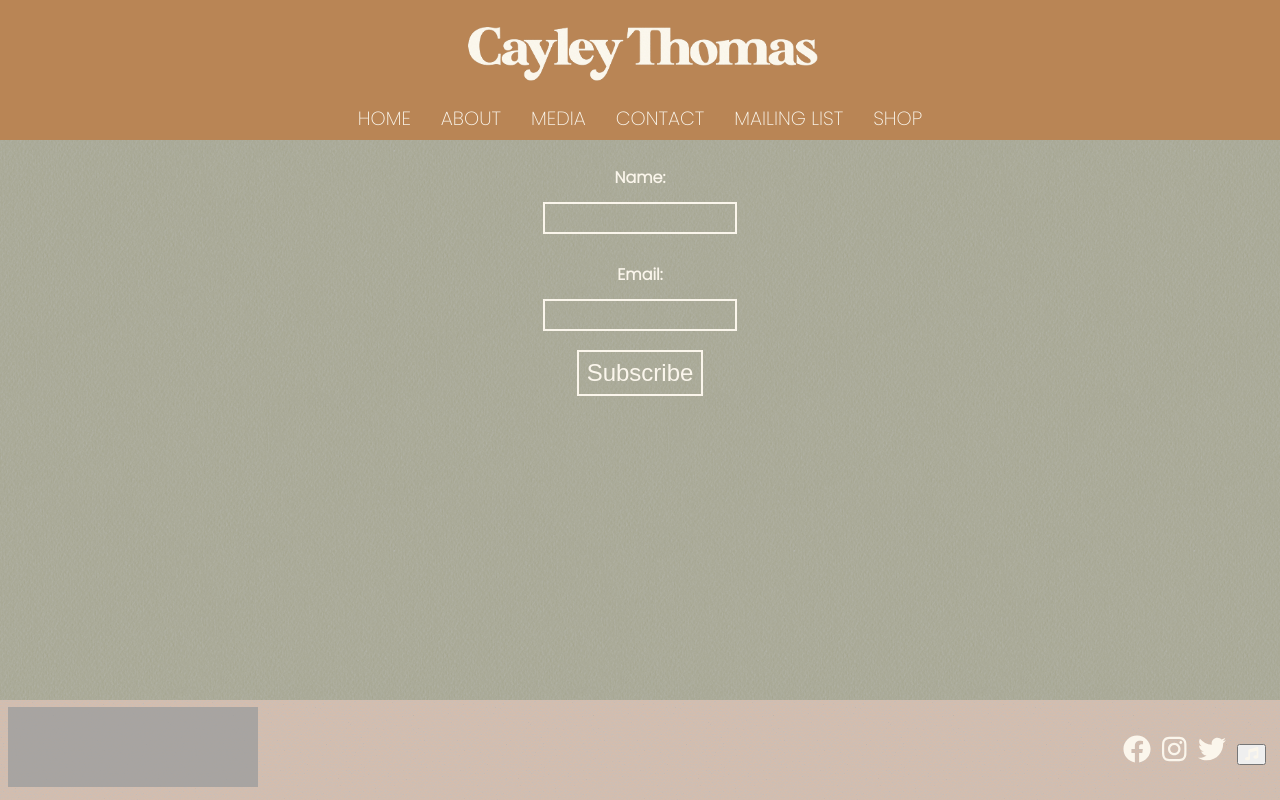
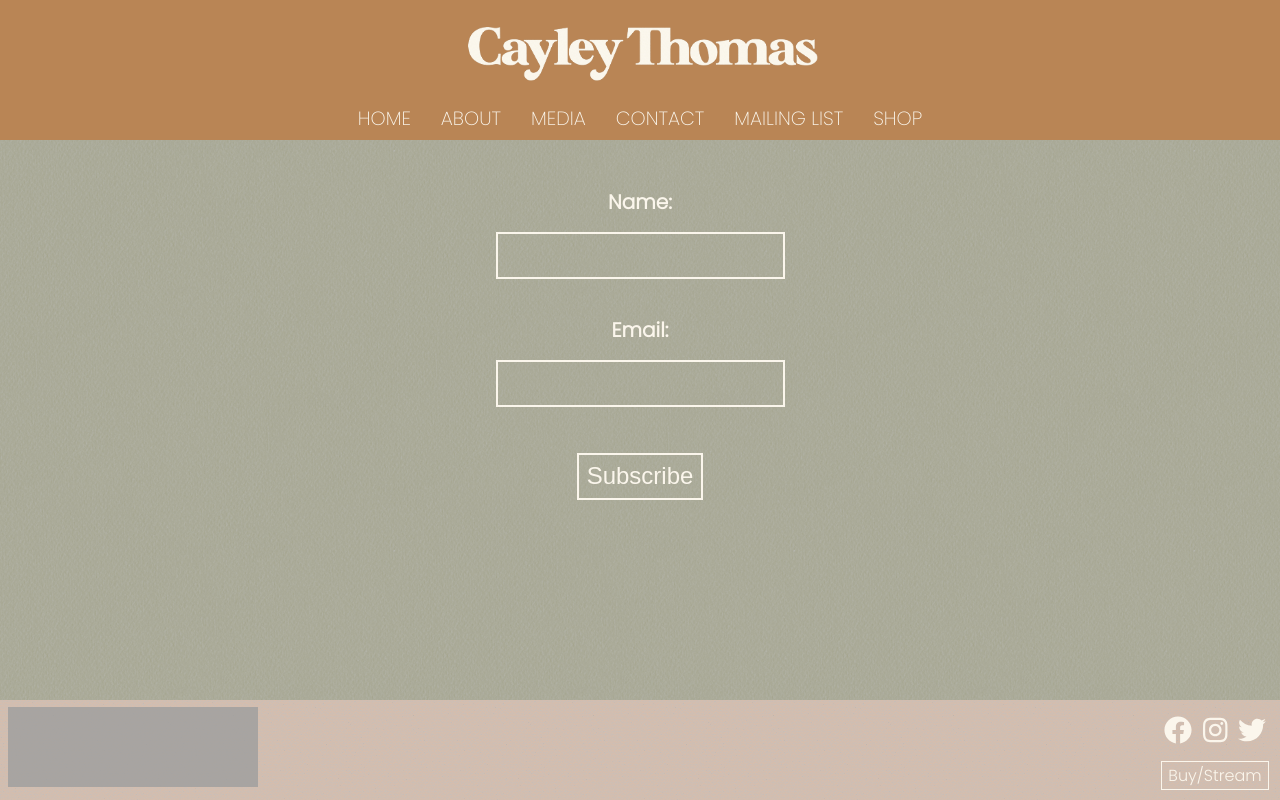
Before and after one commit to meghein/cayley-thomas, a React (Create React App) app: page / in a window 1280 px wide. Both pictures are taken after a click on the item "MAILING LIST". Shown: the top 800 px of the page. Built offline with nearby package versions, Linux system fonts and the light colour scheme; grey boxes are pictures that could not be loaded.

Commit message:
change buy/stream button and fix modal

```diff
--- a/src/components/Footer.js
+++ b/src/components/Footer.js
@@ -10,6 +10,12 @@ export default function Footer(props) {
 
   function openModal() {
     setShowModal(true)
+  }
+
+  window.onclick = function(event) {
+    if (event.target === document.getElementById("modal")) {
+      setShowModal(false);
+    }
   }
 
   return (
@@ -47,6 +53,7 @@ export default function Footer(props) {
         }
         />
       }
+      <div id="right-footer">
         <ul id="social">
           <li>
             <a
@@ -78,15 +85,17 @@ export default function Footer(props) {
               <FontAwesomeIcon icon={faTwitter}/>
             </a>
           </li>
-        <li>
+          {/* <li>
+          </li> */}
+        </ul>
         <button
           className="music"
           onClick={openModal}
         >
-            <FontAwesomeIcon icon={faMusic}/>
+          {/* <FontAwesomeIcon icon={faMusic}/> */}
+          Buy/Stream
         </button>
-        </li>
-      </ul>
+      </div>
       {showModal &&
       <div id="modal">
         <iframe
--- a/src/components/Footer.scss
+++ b/src/components/Footer.scss
@@ -16,10 +16,15 @@
       opacity: 0.8;
     }
   }
+  #right-footer {
+    display: flex;
+    flex-direction: column;
+    align-items: center;
     #social {
       margin: .5em;
       display: flex;
       list-style: none;
+      padding-inline-start: 0;
       li {
         padding: 0 .2em;
         color: #fbf6ec;
@@ -29,14 +34,22 @@
           text-decoration: none;
           color: inherit;
         }
+      }
+    }
     button {
       text-decoration: none;
       color: inherit;
-      }
+      background-color: inherit;
+      border: 1px solid #fbf6ec;
+      margin-bottom: .5em;
+      // border: none;
+      font-size: 1em;
+      font-family: 'Poppins', sans-serif;
+      color: #fbf6ec;
+      outline: none;
     }
   }
   form {
-
     input {
       font-family: 'Poppins', sans-serif;
       margin-left: 1rem;
@@ -45,7 +58,6 @@
       font-size: 1em;
       border-style: solid;
       opacity: 70%;
-      // background-color: inherit;
       border-color: #fbf6ec;
       :focus {
         outline: none;
@@ -60,19 +72,15 @@
       font-size: 1em;
       border-style: solid;
       background-color: inherit;
-      // border-color: #fbf6ec;
     }
     .msg-alert p {
       color: #575656 !important;
-      // margin-top: -20px;
-      // font-size: .em;
     }
   }
 }
 
 /* The Modal (background) */
 #modal {
-  // display: none; /* Hidden by default */
   position: fixed; /* Stay in place */
   z-index: 100; /* Sit on top */
   left: 0;
@@ -83,28 +91,11 @@
   background-color: rgb(0,0,0); /* Fallback color */
   background-color: rgba(0,0,0,0.4); /* Black w/ opacity */
 }
-
-/* Modal Content/Box */
 #linktree {
   background-color: #fefefe;
-  margin: 100px auto; /* 15% from the top and centered */
+  margin: 100px auto;
   padding: 10px;
   border: none;
   height: 70%;
-  width: 40%; /* Could be more or less, depending on screen size */
+  width: 40%;
 }
-
-/* The Close Button */
-.close {
-  color: #aaa;
-  float: right;
-  font-size: 28px;
-  font-weight: bold;
-}
-
-.close:hover,
-.close:focus {
-  color: black;
-  text-decoration: none;
-  cursor: pointer;
-}
--- a/src/components/MailingList.scss
+++ b/src/components/MailingList.scss
@@ -2,9 +2,9 @@
   display: flex;
   flex-direction: column;
   align-items: center;
-  height: 100vh;
-  padding-bottom: 10em;
-  padding-top: 9em;
+  // height: 100vh;
+  padding-bottom: 12em;
+  padding-top: 10em;
   :focus {
     outline: none;
   }
@@ -13,7 +13,7 @@
     text-align: center;
     // border-radius: 25px;
     border-style: solid;
-    // font-size: 1em;
+    font-size: 1.25em;
     color: #fbf6ec;
     margin: .5em;
     padding: .5em;
@@ -22,13 +22,13 @@
   }
   h4 {
     color: #fbf6ec;
-    // font-size: 1.5em;
+    font-size: 1.25em;
     margin-bottom: 5px;
   }
   .form-button {
     color: #fbf6ec;
     font-size: 1.5em;
     padding: .3em;
-    // margin-top: 1.5em;
+    margin-top: 1.5em;
   }
 }
```
Lines whose indentation alone changed are shown as unchanged.
